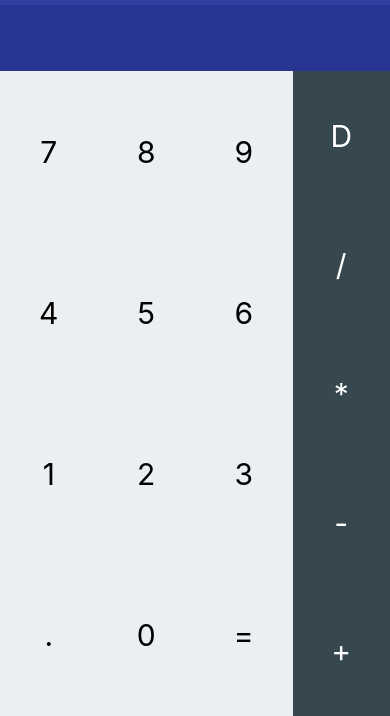
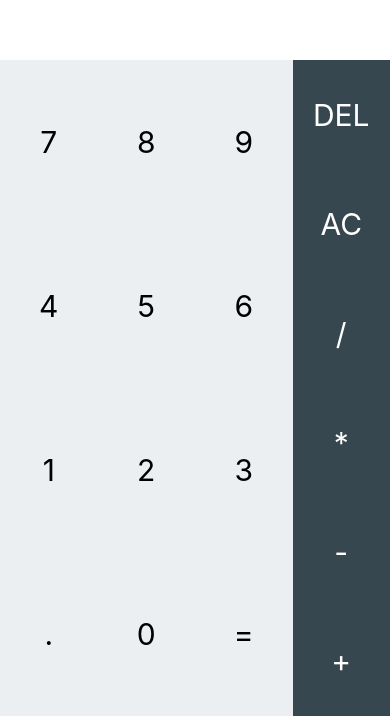
Before and after one commit to tanzirulnayan/Calculator-App, a React Native app: screen / in a window 390 px wide. Shown: the part 128-844 px from the top of the page. Built offline with nearby package versions, Linux system fonts and the light colour scheme.

Commit message:
AC working

```diff
--- a/App.js
+++ b/App.js
@@ -7,7 +7,7 @@ export default class App extends Component {
     this.state = {
       resultText: '',
     };
-    this.operations = ['D', '/', '*', '-', '+'];
+    this.operations = ['DEL', 'AC', '/', '*', '-', '+'];
   }
 
   validate() {
@@ -40,12 +40,18 @@ export default class App extends Component {
 
   operate(operation) {
     switch (operation) {
-      case 'D':
+      case 'DEL':
         let text = this.state.resultText.split('');
         text.pop();
         text.join('');
         this.setState({
           resultText: text.join(''),
+        });
+        break;
+      case 'AC':
+        this.setState({
+          resultText: '',
+          calculationText: '',
         });
         break;
       case '+':
@@ -85,7 +91,7 @@ export default class App extends Component {
     }
 
     let ops = [];
-    for (let i = 0; i < 5; i++) {
+    for (let i = 0; i < 6; i++) {
       ops.push(
         <TouchableOpacity
           style={styles.button}
@@ -120,23 +126,23 @@ const styles = StyleSheet.create({
   },
   result: {
     flex: 2,
-    backgroundColor: '#303f9f',
+    backgroundColor: 'white',
     justifyContent: 'center',
     alignItems: 'flex-end',
   },
   resultText: {
     fontSize: 30,
-    color: 'white',
+    color: '#263238',
   },
   calculation: {
     flex: 1,
-    backgroundColor: '#283593',
+    backgroundColor: 'white',
     justifyContent: 'center',
     alignItems: 'flex-end',
   },
   calculationText: {
     fontSize: 24,
-    color: 'white',
+    color: '#263238',
   },
   buttons: {
     flexGrow: 7,
```
Also changed, not shown: 19 other files (tests, documents, lock files or other folders).
